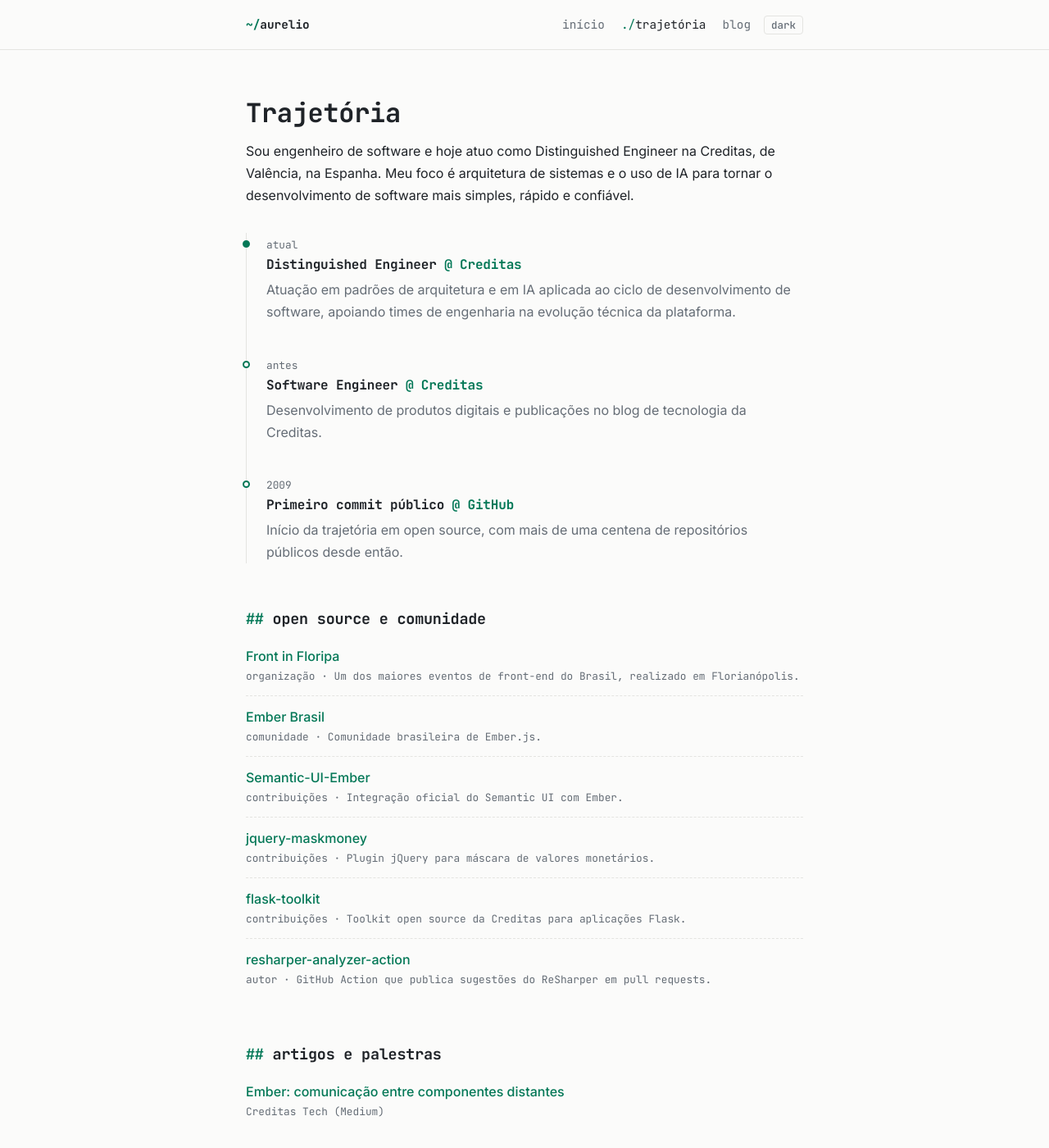
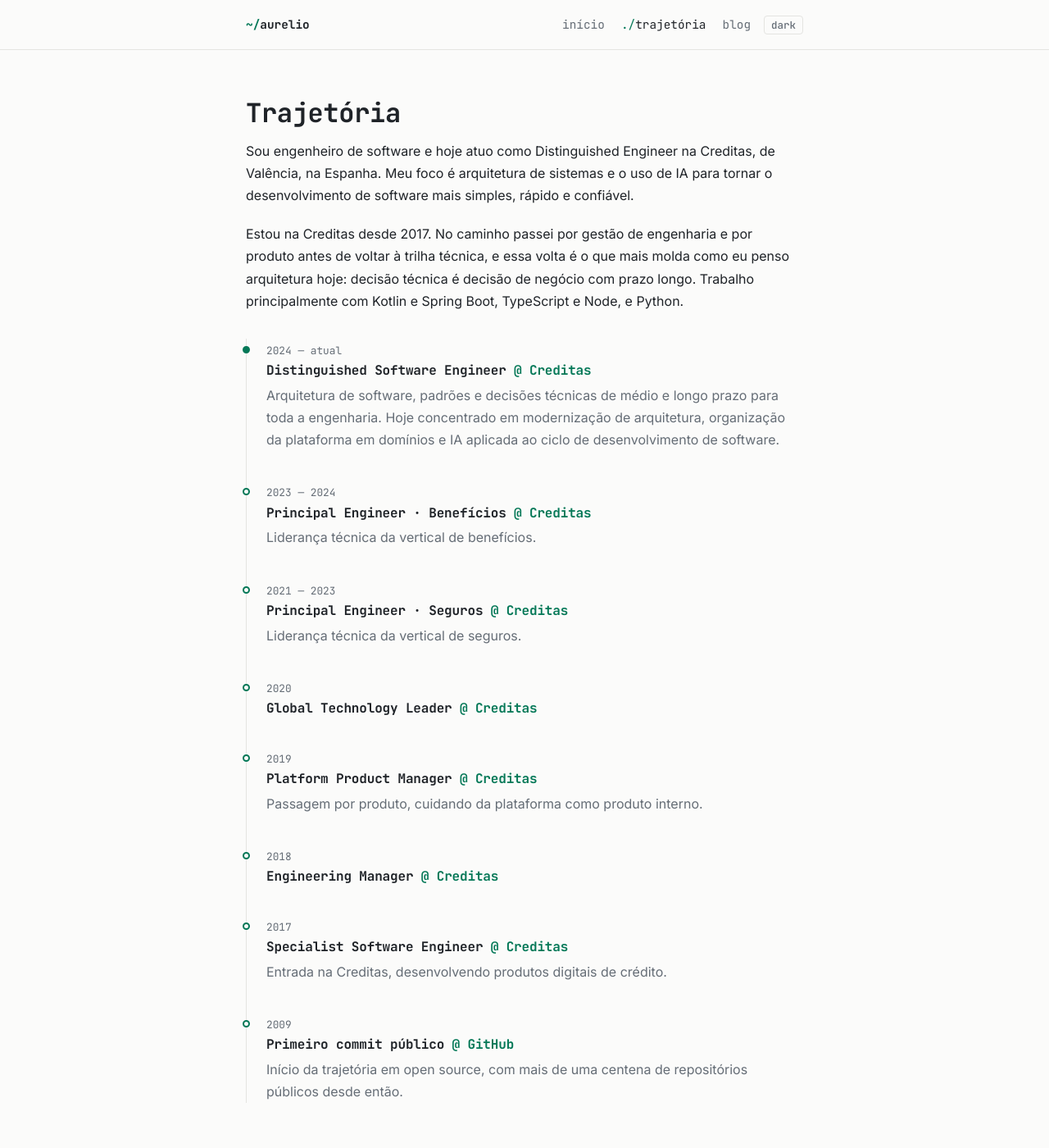
Before and after one commit to aureliosaraiva/aureliosaraiva.github.io, a Jekyll site: the page built from trajetoria.html, in a window 1280 px wide and 1400 px high. Shown: the whole window at 82% size. Built offline with Jekyll 4.4.1, drawn with Linux system fonts in a browser that asks for light colours; some of the changed text lies outside the part shown.

Commit message:
Publish RAG vs knowledge graph article and enrich career page
- Republish the RAG vs knowledge graph article (LinkedIn/Medium, 2026-09-24)
  as a blog post, with cover, method diagram and a dedicated og:image
- Detail the Creditas career timeline (2017 to Distinguished in 2024)
- Add an education section (Máster en IA Aplicada, Universidad Europea)
- List the article in publications and add AI/RAG interests to the home page

Co-Authored-By: Claude Opus 5.5 <noreply@anthropic.com>
Claude-Session: https://claude.ai/code/session_01VvC8R9AwdsDjoyjpNmuDbY

```diff
--- a/_data/trajetoria.yml
+++ b/_data/trajetoria.yml
@@ -1,22 +1,53 @@
 # Trajetória profissional — do mais recente para o mais antigo.
 # Campos: period (texto livre), role, org, url (opcional), description, current (true/false)
-- period: atual
-  role: Distinguished Engineer
+- period: 2024 — atual
+  role: Distinguished Software Engineer
   org: Creditas
   url: https://www.creditas.com
   description: >-
-    Atuação em padrões de arquitetura e em IA aplicada ao ciclo de
-    desenvolvimento de software, apoiando times de engenharia na evolução
-    técnica da plataforma.
+    Arquitetura de software, padrões e decisões técnicas de médio e longo
+    prazo para toda a engenharia. Hoje concentrado em modernização de
+    arquitetura, organização da plataforma em domínios e IA aplicada ao
+    ciclo de desenvolvimento de software.
   current: true
 
-- period: antes
-  role: Software Engineer
+- period: 2023 — 2024
+  role: Principal Engineer · Benefícios
   org: Creditas
   url: https://www.creditas.com
   description: >-
-    Desenvolvimento de produtos digitais e publicações no blog de
-    tecnologia da Creditas.
+    Liderança técnica da vertical de benefícios.
+
+- period: 2021 — 2023
+  role: Principal Engineer · Seguros
+  org: Creditas
+  url: https://www.creditas.com
+  description: >-
+    Liderança técnica da vertical de seguros.
+
+- period: "2020"
+  role: Global Technology Leader
+  org: Creditas
+  url: https://www.creditas.com
+
+- period: "2019"
+  role: Platform Product Manager
+  org: Creditas
+  url: https://www.creditas.com
+  description: >-
+    Passagem por produto, cuidando da plataforma como produto interno.
+
+- period: "2018"
+  role: Engineering Manager
+  org: Creditas
+  url: https://www.creditas.com
+
+- period: "2017"
+  role: Specialist Software Engineer
+  org: Creditas
+  url: https://www.creditas.com
+  description: >-
+    Entrada na Creditas, desenvolvendo produtos digitais de crédito.
 
 - period: "2009"
   role: Primeiro commit público
--- a/index.html
+++ b/index.html
@@ -35,6 +35,9 @@ layout: default
   <li>arquitetura de software</li>
   <li>sistemas distribuídos</li>
   <li>ia aplicada</li>
+  <li>agentes de ia</li>
+  <li>rag e grafos de conhecimento</li>
+  <li>avaliação de llm</li>
   <li>developer experience</li>
   <li>liderança técnica</li>
   <li>fintech</li>
--- a/trajetoria.html
+++ b/trajetoria.html
@@ -11,6 +11,12 @@ description: Trajetória profissional de Aurélio Saraiva.
     de Valência, na Espanha. Meu foco é arquitetura de sistemas e o uso de IA para
     tornar o desenvolvimento de software mais simples, rápido e confiável.
   </p>
+  <p>
+    Estou na Creditas desde 2017. No caminho passei por gestão de engenharia e por
+    produto antes de voltar à trilha técnica, e essa volta é o que mais molda como
+    eu penso arquitetura hoje: decisão técnica é decisão de negócio com prazo longo.
+    Trabalho principalmente com Kotlin e Spring Boot, TypeScript e Node, e Python.
+  </p>
 </article>
 
 <ol class="timeline">
@@ -22,6 +28,20 @@ description: Trajetória profissional de Aurélio Saraiva.
   </li>
   {% endfor %}
 </ol>
+
+{% if site.data.formacao.size > 0 %}
+<div class="section-head">
+  <h2>formação</h2>
+</div>
+<ul class="item-list">
+  {% for item in site.data.formacao %}
+  <li>
+    {% if item.url %}<a href="{{ item.url }}">{{ item.course }}</a>{% else %}{{ item.course }}{% endif %}
+    <span class="where">{{ item.org }}{% if item.description %} · {{ item.description }}{% endif %}</span>
+  </li>
+  {% endfor %}
+</ul>
+{% endif %}
 
 {% if site.data.comunidade.size > 0 %}
 <div class="section-head">
```
Also changed, not shown: _data/formacao.yml (added, +7 -0 lines), _data/publicacoes.yml (+10 -0 lines), _posts/2026-09-24-rag-ou-grafo-de-conhecimento.md (added, +368 -0 lines), README.md, assets/img/posts/rag-vs-grafo-capa.png (added), assets/img/posts/rag-vs-grafo-fluxo.png (added), assets/img/posts/rag-vs-grafo-og.png (added).
